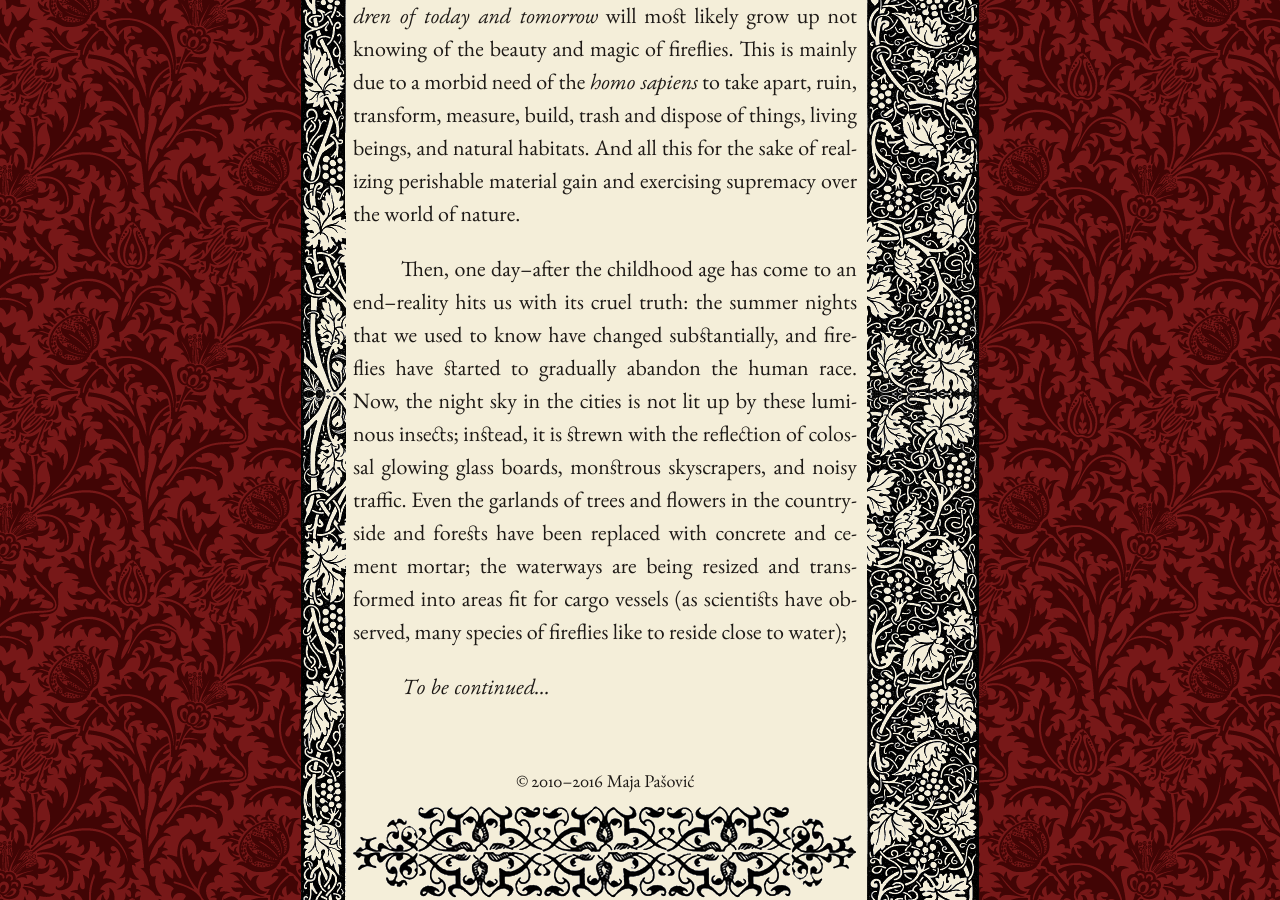
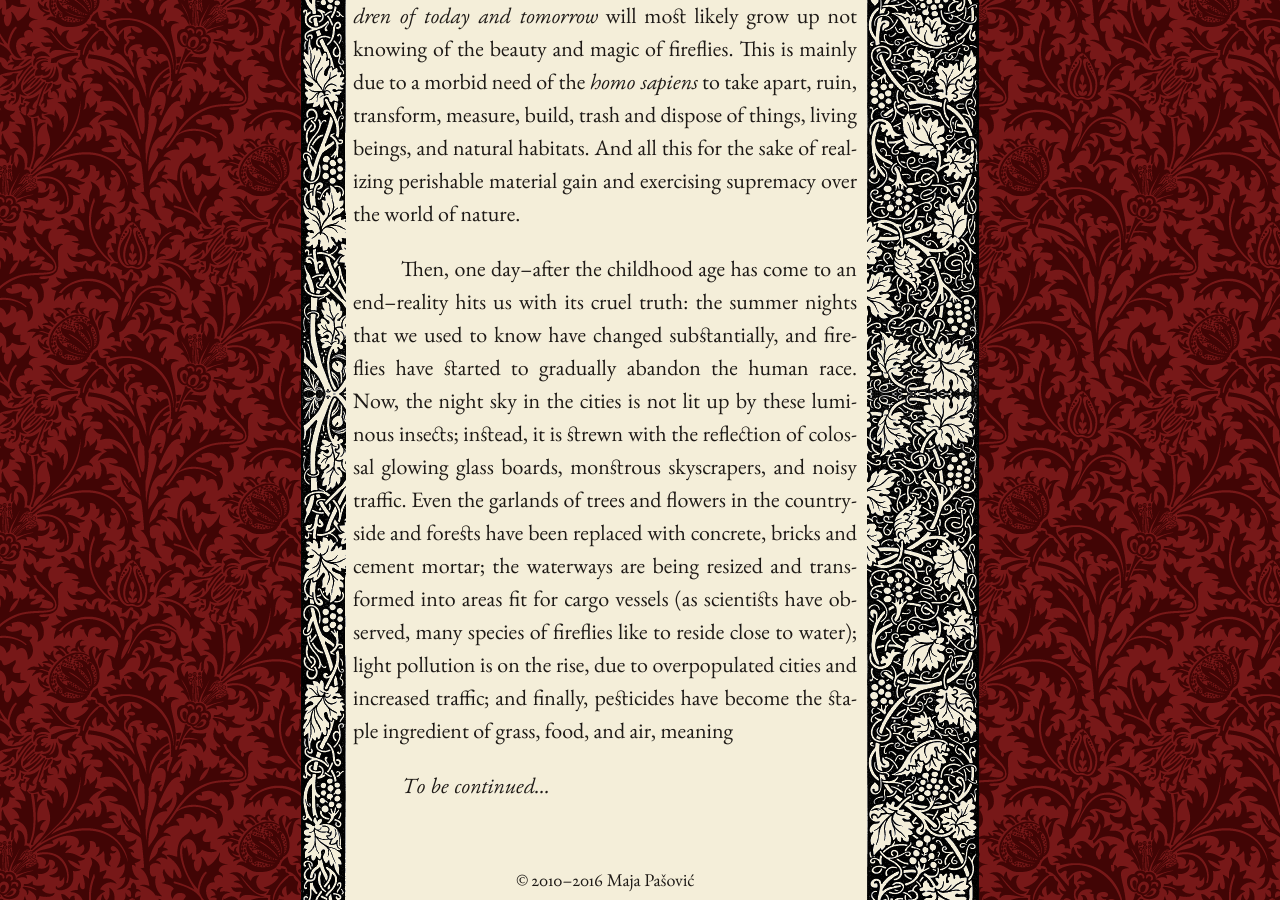
Before and after one commit to mpasovic/majapasovic.org, a Jekyll site: the page built from _posts/2016-07-06-a-lamenting-song-for-fireflies-progressive-destruction-of-the-environment-and-its-consequences.md, in a window 1280 px wide and 900 px high, scrolled down 2567 px. Built offline with Jekyll 4.4.1, drawn with Linux system fonts in a browser that asks for light colours; nearby versions of some CDN libraries.

Commit message:
Updated 2016-07-06-a-lamenting-song-for-fireflies-progressive-destruction-of-the-environment-and-its-consequences.md

```diff
--- a/_posts/2016-07-06-a-lamenting-song-for-fireflies-progressive-destruction-of-the-environment-and-its-consequences.md
+++ b/_posts/2016-07-06-a-lamenting-song-for-fireflies-progressive-destruction-of-the-environment-and-its-consequences.md
@@ -25,6 +25,6 @@
 *****
 As a child, I wondered if fireflies came out at night from a mysterious land/habitat, invisible to humans. A never-ending stream of questions titillated my youthful imagination: "How could I reach their habitat? Even if there was a way to reach it, would I be welcomed into their *community*? Would they be able to pass on their magical skill of lighting up darkness to someone who is *different*? What if they didn't like me enough, and decided to banish me from their luminous swarm?" But little did my foolish mind back then know that these luminous creatures would dwindle in number in the span of a few decades only. There were things more apprehensive and disturbing to think of, inconceivable to a child's mind. As I was growing older I came to learn that the *children of today and tomorrow* will most likely grow up not knowing of the beauty and magic of fireflies. This is mainly due to a morbid need of the *homo sapiens* to take apart, ruin, transform, measure, build, trash and dispose of things, living beings, and natural habitats. And all this for the sake of realizing perishable material gain and exercising supremacy over the world of nature.
 
-Then, one day--after the childhood age has come to an end--reality hits us with its cruel truth: the summer nights that we used to know have changed substantially, and fireflies have started to gradually abandon the human race. Now, the night sky in the cities is not lit up by these luminous insects; instead, it is strewn with the reflection of colossal glowing glass boards, monstrous skyscrapers, and noisy traffic. Even the garlands of trees and flowers in the countryside and forests have been replaced with concrete and cement mortar; the waterways are being resized and transformed into areas fit for cargo vessels (as scientists have observed, many species of fireflies like to reside close to water);
+Then, one day--after the childhood age has come to an end--reality hits us with its cruel truth: the summer nights that we used to know have changed substantially, and fireflies have started to gradually abandon the human race. Now, the night sky in the cities is not lit up by these luminous insects; instead, it is strewn with the reflection of colossal glowing glass boards, monstrous skyscrapers, and noisy traffic. Even the garlands of trees and flowers in the countryside and forests have been replaced with concrete, bricks and cement mortar; the waterways are being resized and transformed into areas fit for cargo vessels (as scientists have observed, many species of fireflies like to reside close to water); light pollution is on the rise, due to overpopulated cities and increased traffic; and finally, pesticides have become the staple ingredient of grass, food, and air, meaning
 
 *To be continued...*
```
